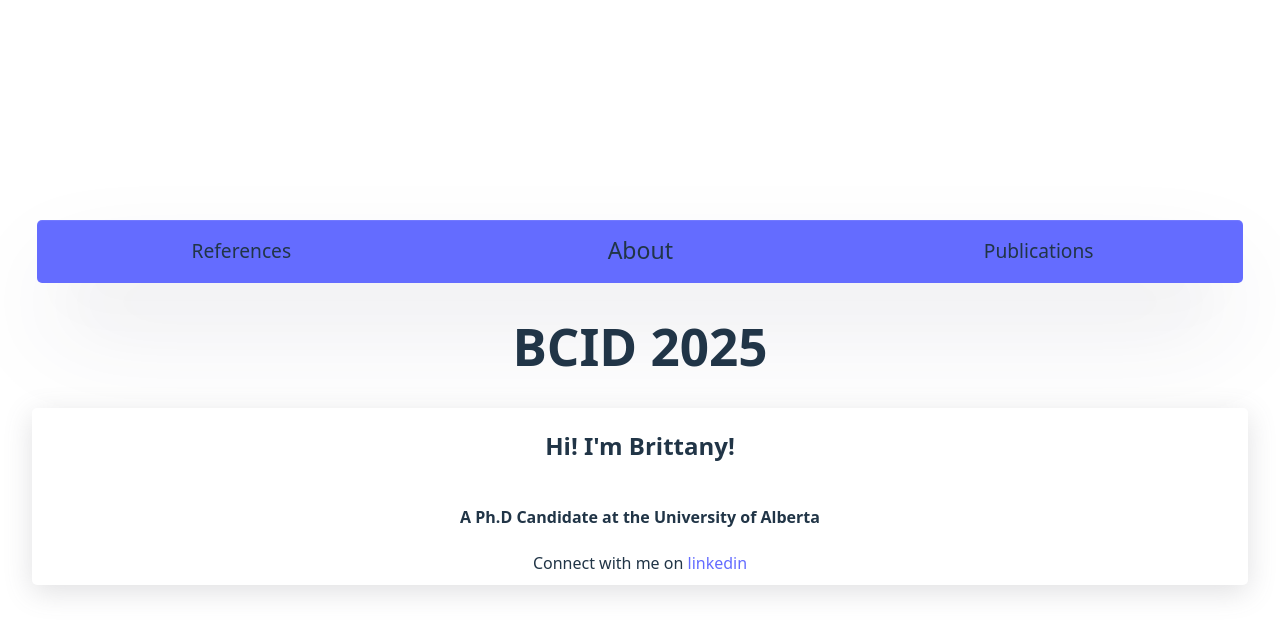
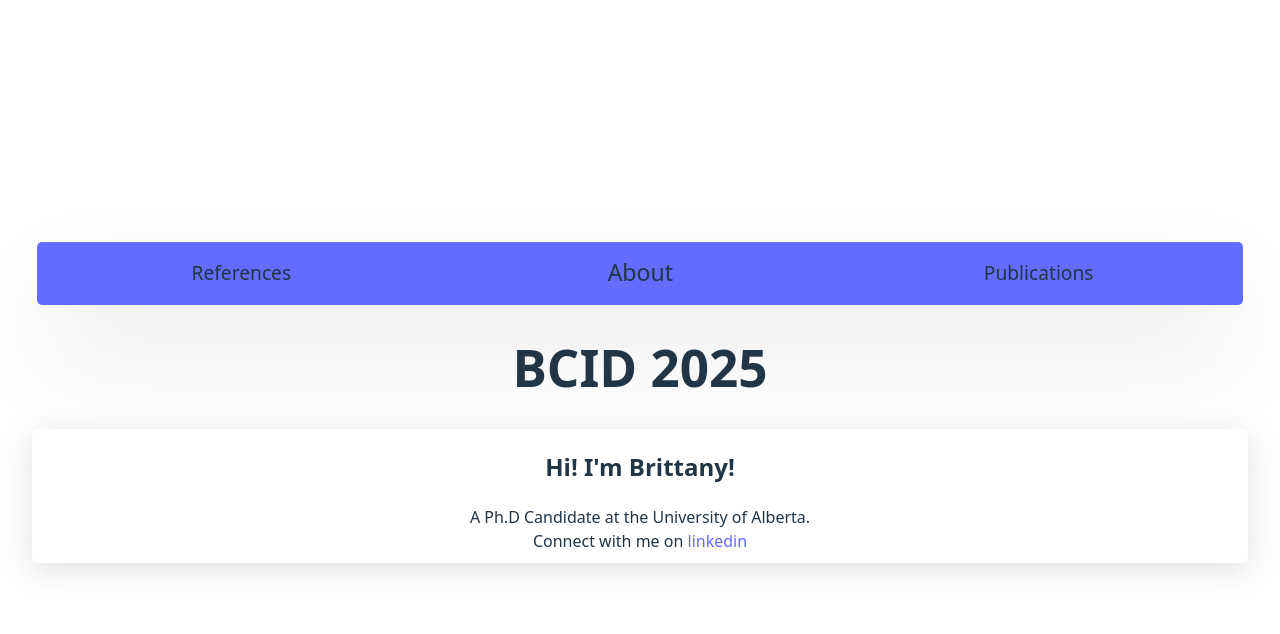
Before and after one commit to xzovy1/qr-code, a React (Vite) app: page / in a window 1280 px wide. Both pictures are taken after a click on the element "About". Shown: the top 634 px of the page. Built offline with nearby package versions, Linux system fonts and the light colour scheme.

Commit message:
style: clean up formatting

```diff
--- a/src/About.jsx
+++ b/src/About.jsx
@@ -1,14 +1,10 @@
 const About = () => {
     return (
         <div className="body">
+            <h2>Hi! I'm Brittany!</h2>
+            <div>A Ph.D Candidate at the University of Alberta.</div>
 
-        <h2>Hi! I'm Brittany!</h2>
-        <h4>A Ph.D Candidate at the University of Alberta</h4>
-
-        <div>Connect with me on <a href="https://www.linkedin.com/in/brittany-supina-241830268/">linkedin</a></div>
-
-
-
+            <div>Connect with me on <a href="https://www.linkedin.com/in/brittany-supina-241830268/">linkedin</a></div>
         </div>
     )
 }
--- a/src/index.css
+++ b/src/index.css
@@ -13,9 +13,6 @@
   -moz-osx-font-smoothing: grayscale;
 }
 
-#root{
-    width: 50vw;
-}
 .nav-bar{
   display: grid;
   grid-template-columns:  1fr 1fr 1fr;
```
